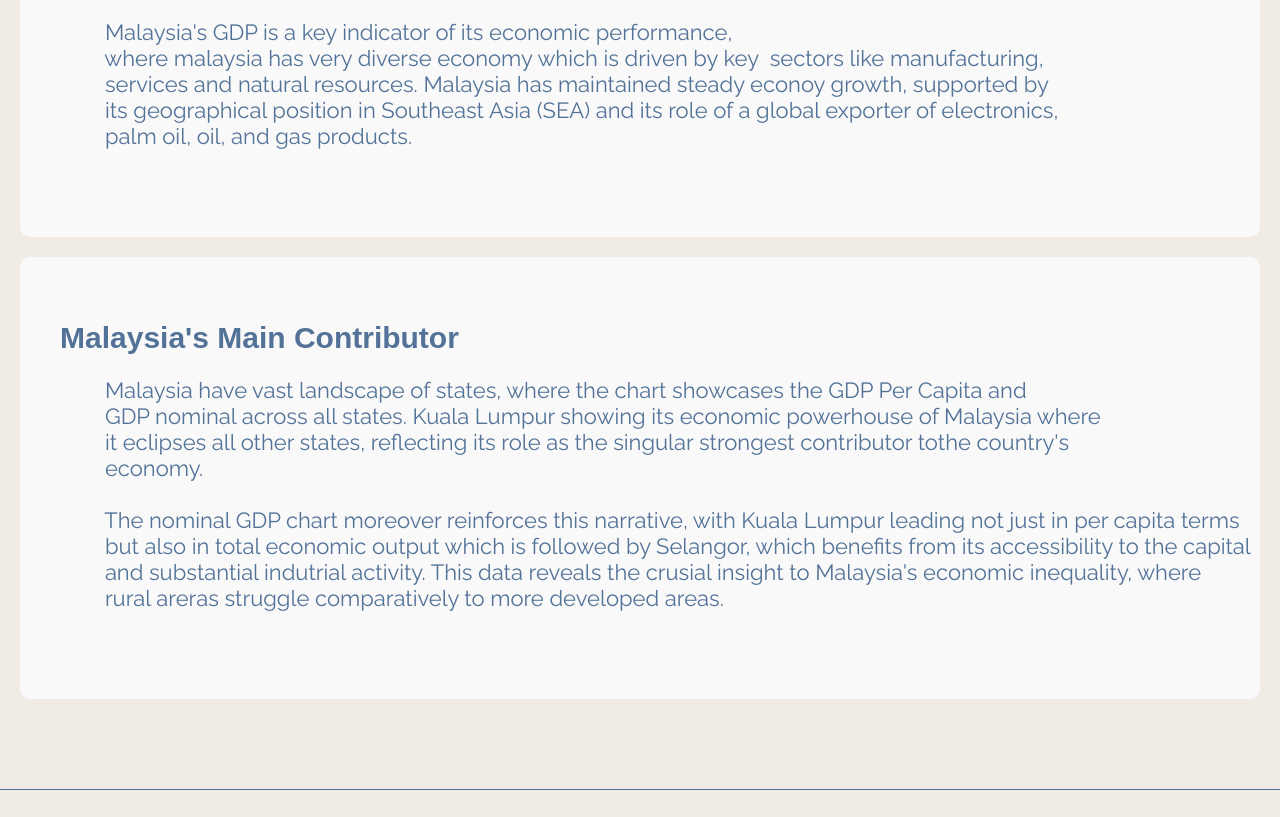
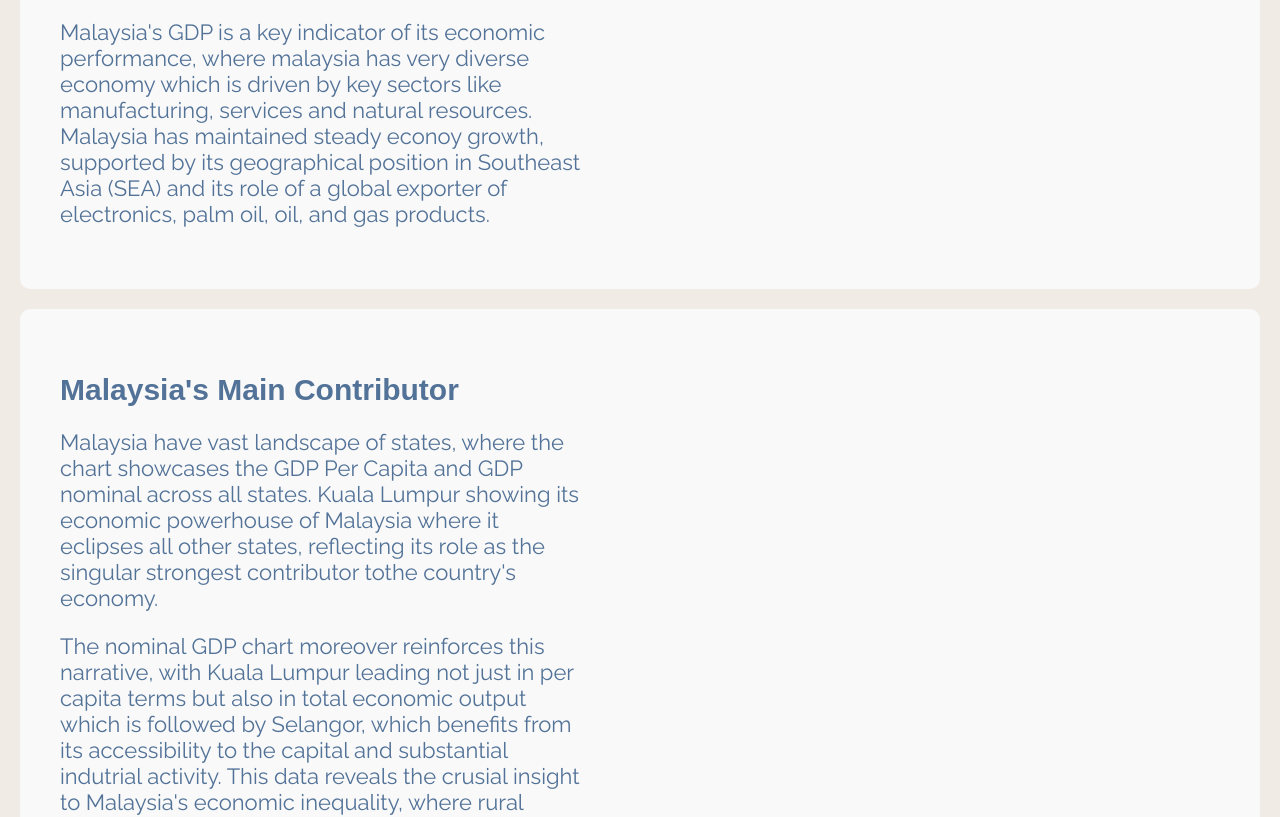
Before and after one commit to WillsonLouisse/Assignment-2, a plain HTML site: page index.html in a window 1280 px wide. Shown: the part 695-1512 px from the top of the page. Drawn offline with Linux system fonts and the light colour scheme; a script that the page names is missing; a web font is replaced by a local one.

Commit message:
fix paragraph issues

```diff
--- a/index.html
+++ b/index.html
@@ -42,13 +42,13 @@
   <div class="content-section">
     <div class="paragraph">
       <h2>Malaysia's Performance Causes</h2>
-      <pre>
+      <p>
         Malaysia's GDP is a key indicator of its economic performance,
         where malaysia has very diverse economy which is driven by key  sectors like manufacturing,
         services and natural resources. Malaysia has maintained steady econoy growth, supported by
         its geographical position in Southeast Asia (SEA) and its role of a global exporter of electronics,
         palm oil, oil, and gas products.
-        </pre>
+        </p>
     </div>
     <div id="areaChart"></div>
   </div>
@@ -57,17 +57,18 @@
   <div class="content-section">
     <div class="paragraph">
       <h2>Malaysia's Main Contributor</h2>
-      <pre>
+      <p>
         Malaysia have vast landscape of states, where the chart showcases the GDP Per Capita and
         GDP nominal across all states. Kuala Lumpur showing its economic powerhouse of Malaysia where
         it eclipses all other states, reflecting its role as the singular strongest contributor tothe country's
         economy.
-
+      </p>
+      <p>
         The nominal GDP chart moreover reinforces this narrative, with Kuala Lumpur leading not just in per capita terms
         but also in total economic output which is followed by Selangor, which benefits from its accessibility to the capital
         and substantial indutrial activity. This data reveals the crusial insight to Malaysia's economic inequality, where
         rural areras struggle comparatively to more developed areas.
-      </pre>
+      </p>
     </div>
     <div id="barChart"></div>
   </div>
```
